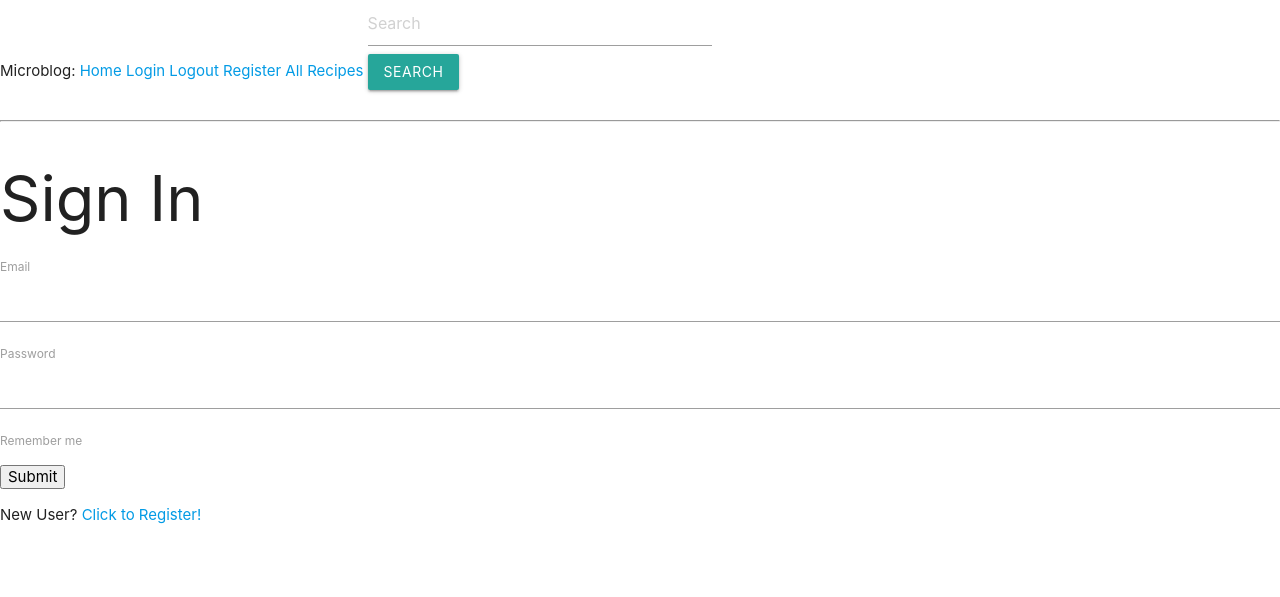
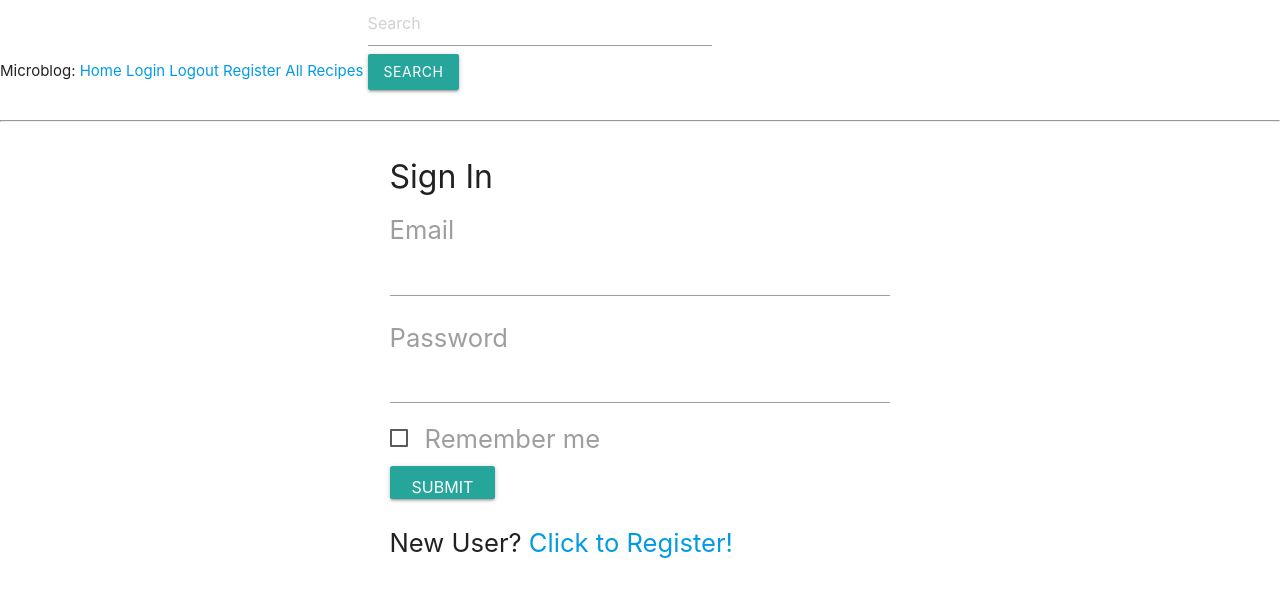
Before and after one commit to ramblingbarney/refactored-funicular, a Python web app: template templates/login.html in a window 1280 px wide. Shown: the top 597 px of the page. Run offline with Jinja, Linux system fonts and the light colour scheme; the template is opened without the code that fills it, so the values that code supplies are empty, except form fields; form fields are guessed from the names that the template uses; some libraries are stand-ins or nearby versions.

Commit message:
- Added classes to form labels, heading and footer text - Added checkbox materialize tags to 'login.html' template

```diff
--- a/templates/login.html
+++ b/templates/login.html
@@ -1,24 +1,30 @@
 {% extends "base.html" %}{% block content %}
-    <h1>Sign In</h1>
+<div class="form-container">
+  <div class="left-column"></div>
+  <div class="central-column">
+    <h3 class="form-heading">Sign In</h3>
     <form action="" method="post" novalidate>
       <input name=_csrf_token type=hidden value="{{ csrf_token() }}">
         {{ form.hidden_tag() }}
         <p>
-            {{ form.email.label }}<br>
+            {{ form.email.label(class_='form-label') }}<br>
             {{ form.email(size=32) }}<br>
             {% for error in form.email.errors %}
               <span style="color: red;">[{{ error }}]</span>
             {% endfor %}
         </p>
         <p>
-            {{ form.password.label }}<br>
+            {{ form.password.label(class_='form-label') }}<br>
             {{ form.password(size=32) }}<br>
             {% for error in form.password.errors %}
               <span style="color: red;">[{{ error }}]</span>
             {% endfor %}
         </p>
-        <p>{{ form.remember_me() }} {{ form.remember_me.label }}</p>
-        <p>{{ form.submit() }}</p>
+        <p><label>{{ form.remember_me() }} <span>{{ form.remember_me.label(class_='form-label') }}</span></label></p>
+        <p>{{ form.submit(class='waves-effect waves-light btn-small', id='form-button') }}</p>
     </form>
-    <p>New User? <a href="{{ url_for('register') }}">Click to Register!</a></p>
+    <p class="form-label">New User? <a href="{{ url_for('register') }}">Click to Register!</a></p>
+  </div>
+  <div class="right-column"></div>
+</div>
 {% endblock %}
```
